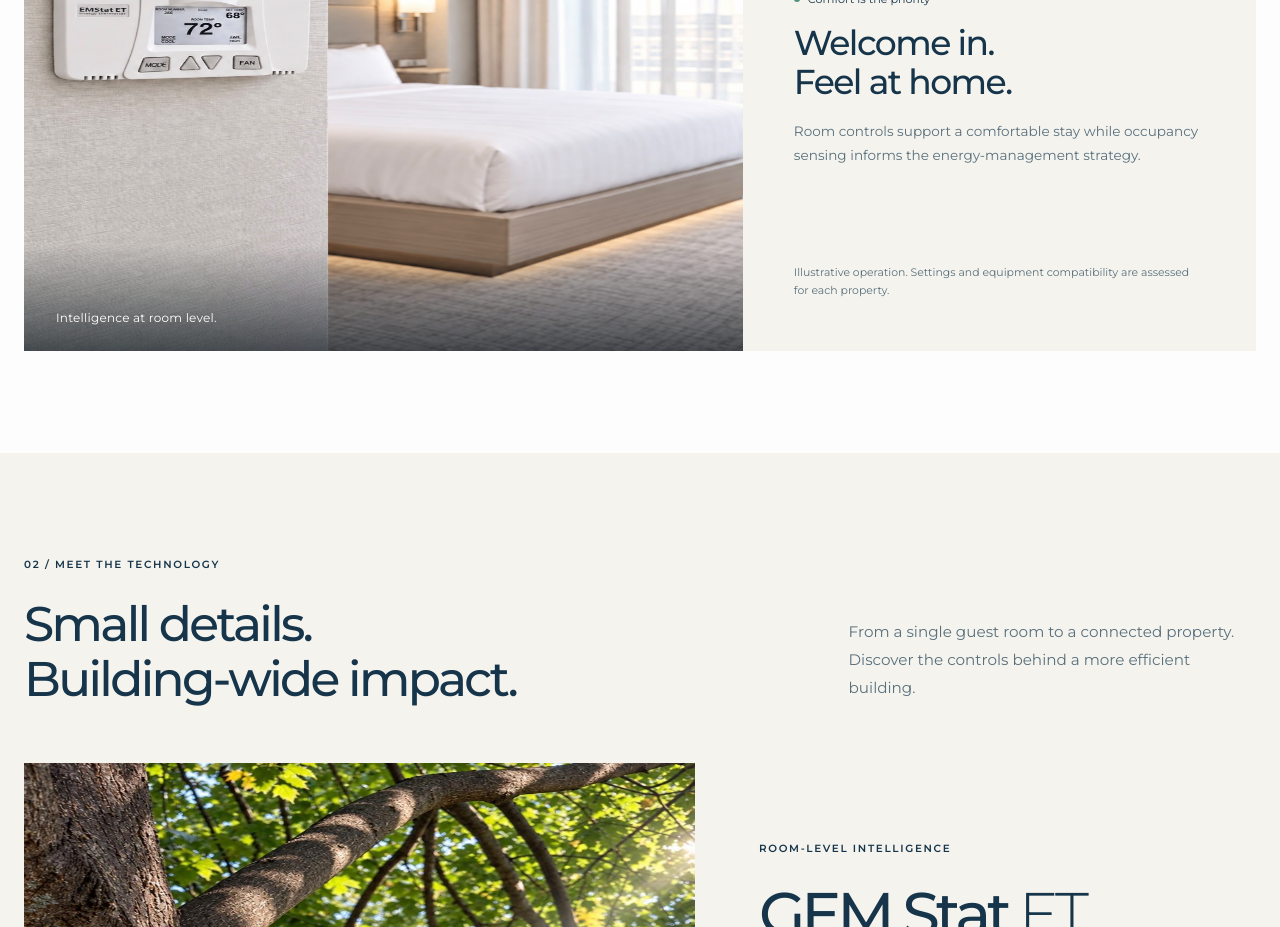
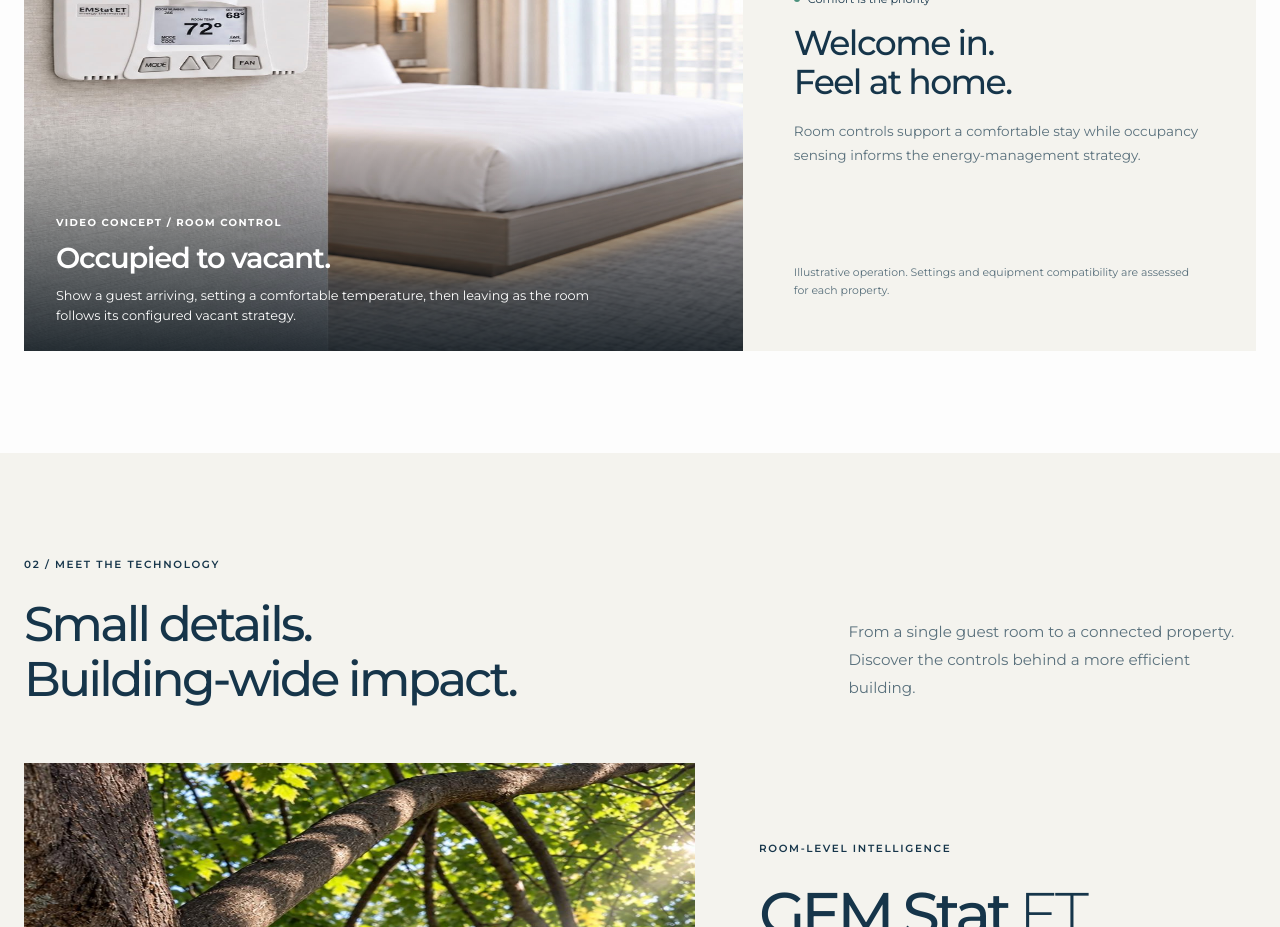
Before and after one commit to MannLester/Lodge-Tech-Website, a Next.js app in the folder apps/web/: page / in a window 1280 px wide. Shown: the part 1340-2267 px from the top of the page. Built offline with nearby package versions, Linux system fonts and the light colour scheme.

Commit message:
frontend: frame occupancy video concept in room image

```diff
--- a/apps/web/src/app/marketing.css
+++ b/apps/web/src/app/marketing.css
@@ -144,6 +144,31 @@
 }
 .marketing-site .occupancy-photo[data-occupied="false"] img {
   filter: brightness(0.72) saturate(0.65);
+}
+.marketing-site .occupancy-video-brief {
+  position: absolute;
+  inset: auto 0 0;
+  display: grid;
+  gap: 0.4rem;
+  padding: 5.5rem clamp(1.25rem, 3vw, 2rem) 1.5rem;
+  background: linear-gradient(transparent, rgb(4 15 23 / 0.82));
+  color: #fff;
+}
+.marketing-site .occupancy-video-brief > span {
+  font-size: 0.63rem;
+  font-weight: 700;
+  letter-spacing: 0.14em;
+  text-transform: uppercase;
+}
+.marketing-site .occupancy-video-brief strong {
+  font-size: clamp(1.2rem, 2.3vw, 1.8rem);
+  font-weight: 600;
+  letter-spacing: -0.04em;
+}
+.marketing-site .occupancy-video-brief p {
+  max-width: 34rem;
+  font-size: 0.8rem;
+  line-height: 1.6;
 }
 .marketing-site .occupancy-explainer {
   padding: clamp(2rem, 4vw, 4rem);
--- a/apps/web/src/features/home/ui/value-section.tsx
+++ b/apps/web/src/features/home/ui/value-section.tsx
@@ -37,7 +37,14 @@ export function ValueSection() {
               sizes="(max-width: 767px) 92vw, 60vw"
               src={roomImage}
             />
-            <span className="photo-caption">Intelligence at room level.</span>
+            <div className="occupancy-video-brief">
+              <span>Video concept / Room control</span>
+              <strong>Occupied to vacant.</strong>
+              <p>
+                Show a guest arriving, setting a comfortable temperature, then
+                leaving as the room follows its configured vacant strategy.
+              </p>
+            </div>
           </div>
           <div className="occupancy-explainer">
             <p className="chapter-label">Energy follows occupancy</p>
```
